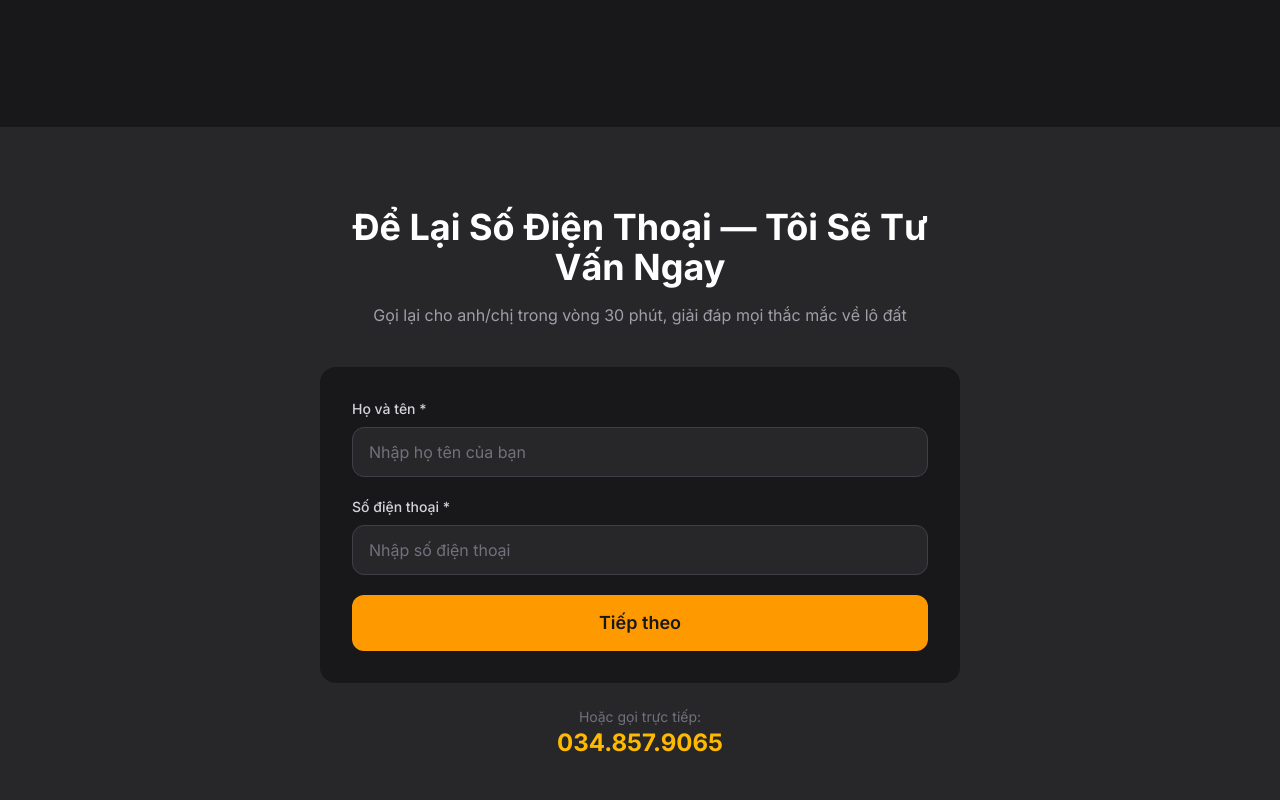
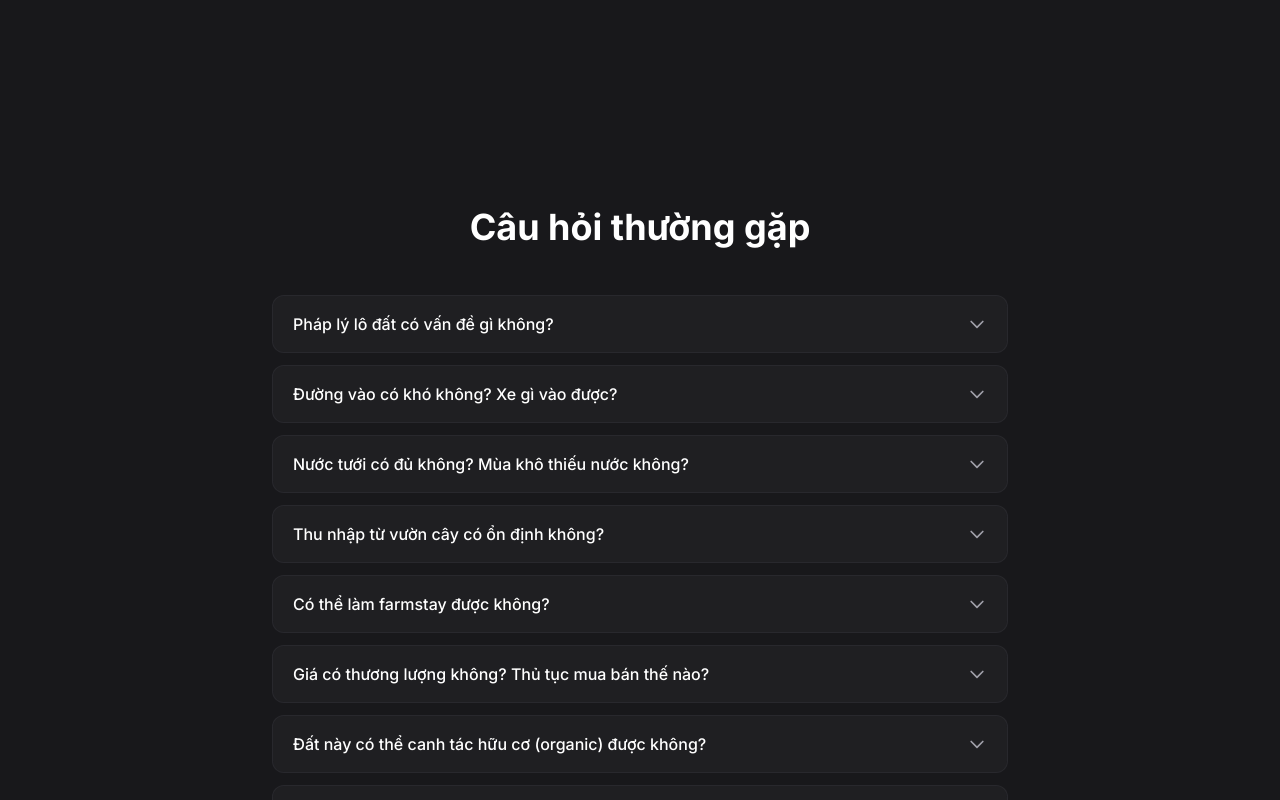
Before and after one commit to Edeys/dat-dak-nong, a Next.js app: page / in a window 1280 px wide. Shown: the part 5600-6400 px from the top of the page. Built offline with nearby package versions, Linux system fonts and the light colour scheme.

Commit message:
feat: add FAQ section with 9 items

```diff
--- a/src/app/page.tsx
+++ b/src/app/page.tsx
@@ -3,6 +3,7 @@ import Gallery from "@/components/Gallery"
 import Location from "@/components/Location"
 import Trust from "@/components/Trust"
 import LeadForm from "@/components/LeadForm"
+import FAQ from "@/components/FAQ"
 import Footer from "@/components/Footer"
 import { siteConfig } from "@/lib/content"
 
@@ -47,6 +48,7 @@ export default function Home() {
       <Gallery />
       <Location />
       <Trust />
+      <FAQ />
       <LeadForm />
       <Footer />
     </>
--- /dev/null
+++ b/src/components/FAQ.tsx
@@ -0,0 +1,63 @@
+"use client"
+
+import { useEffect, useRef, useState } from "react"
+import gsap from "gsap"
+import { ScrollTrigger } from "gsap/ScrollTrigger"
+import { faqContent } from "@/lib/content"
+
+gsap.registerPlugin(ScrollTrigger)
+
+export default function FAQ() {
+  const [openIndex, setOpenIndex] = useState<number | null>(null)
+  const sectionRef = useRef<HTMLElement>(null)
+  const headlineRef = useRef<HTMLHeadingElement>(null)
+
+  useEffect(() => {
+    const ctx = gsap.context(() => {
+      ScrollTrigger.create({
+        trigger: headlineRef.current,
+        start: "top 95%",
+        onEnter: () => {
+          gsap.fromTo(headlineRef.current, { opacity: 0, y: 20 }, { opacity: 1, y: 0, duration: 0.4, ease: "power2.out" })
+        },
+      })
+    }, sectionRef)
+    return () => ctx.revert()
+  }, [])
+
+  return (
+    <section ref={sectionRef} id="faq" className="py-20 bg-zinc-900">
+      <div className="max-w-3xl mx-auto px-4">
+        <h2 ref={headlineRef} className="text-3xl md:text-4xl font-bold text-white text-center mb-12 opacity-0">
+          {faqContent.headline}
+        </h2>
+        <div className="space-y-3">
+          {faqContent.items.map((item, i) => (
+            <div
+              key={i}
+              className="bg-zinc-800/50 border border-zinc-700/30 rounded-xl overflow-hidden transition-colors hover:border-zinc-600/50"
+            >
+              <button
+                onClick={() => setOpenIndex(openIndex === i ? null : i)}
+                className="w-full flex items-center justify-between gap-4 px-5 py-4 text-left"
+              >
+                <span className="text-white font-medium text-sm md:text-base">{item.q}</span>
+                <svg
+                  className={`w-5 h-5 text-zinc-400 shrink-0 transition-transform duration-300 ${openIndex === i ? "rotate-180" : ""}`}
+                  fill="none" stroke="currentColor" viewBox="0 0 24 24"
+                >
+                  <path strokeLinecap="round" strokeLinejoin="round" strokeWidth={2} d="M19 9l-7 7-7-7" />
+                </svg>
+              </button>
+              <div
+                className={`overflow-hidden transition-all duration-300 ${openIndex === i ? "max-h-96 opacity-100" : "max-h-0 opacity-0"}`}
+              >
+                <p className="px-5 pb-4 text-zinc-400 text-sm leading-relaxed">{item.a}</p>
+              </div>
+            </div>
+          ))}
+        </div>
+      </div>
+    </section>
+  )
+}
```
